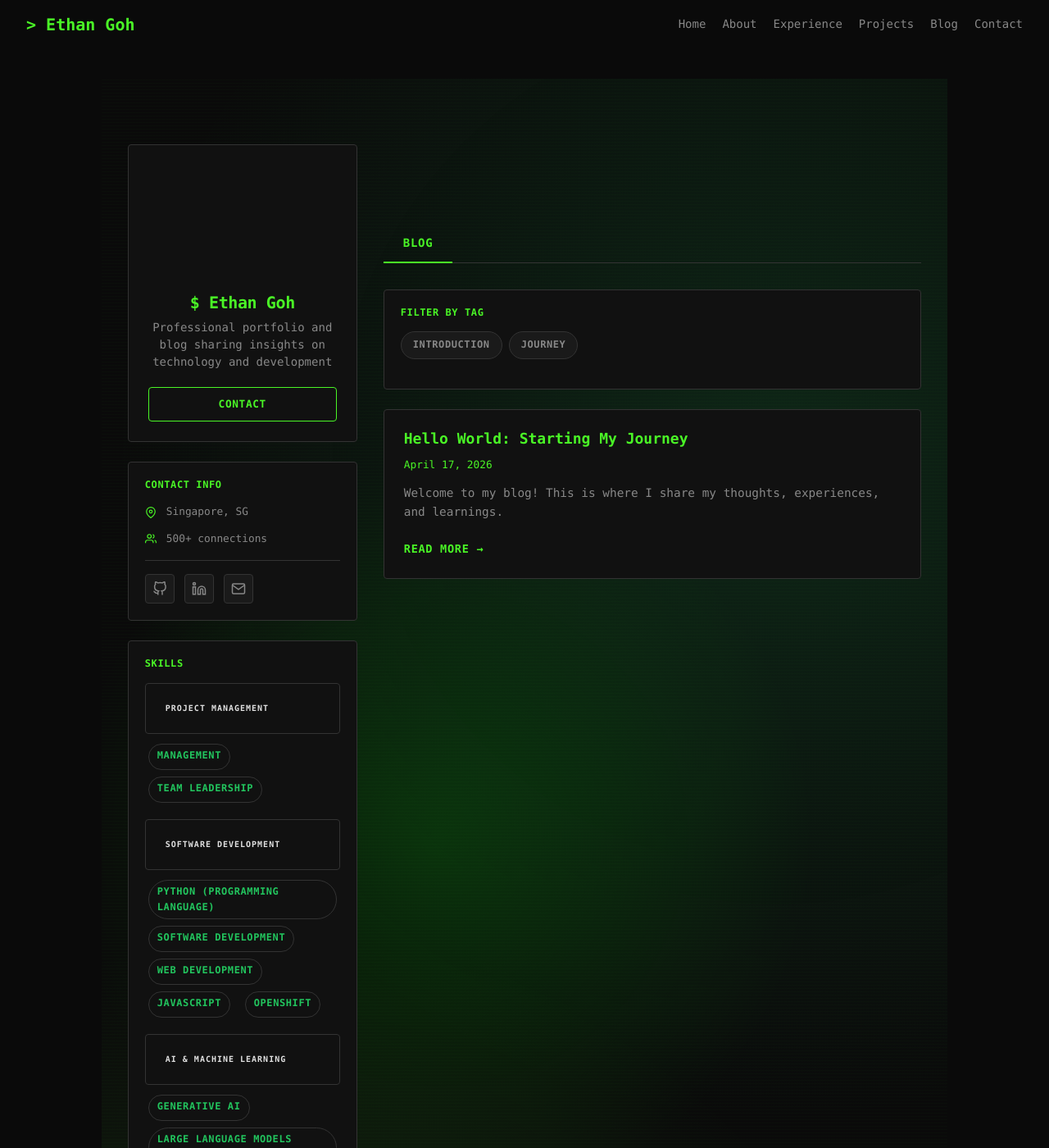
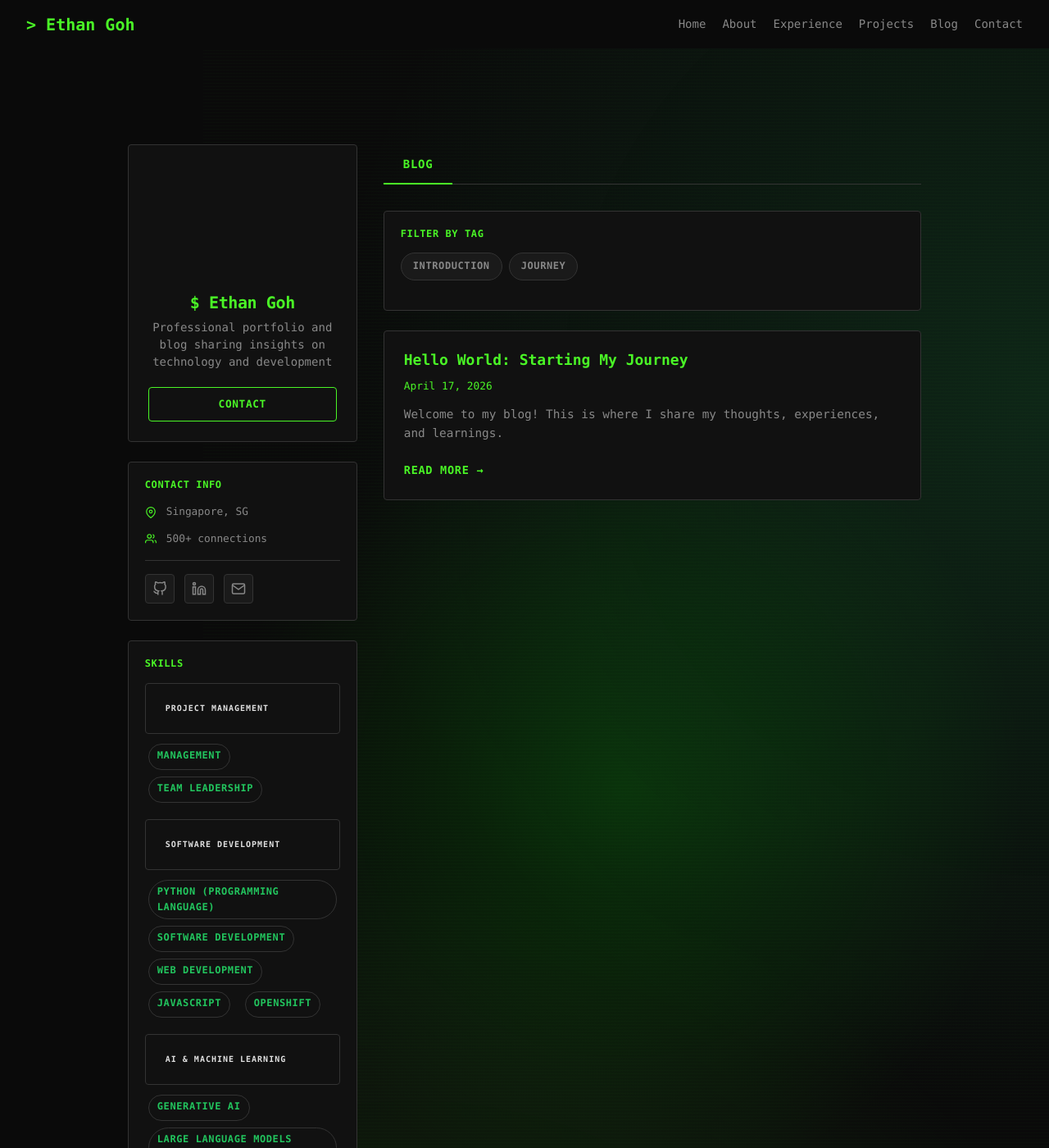
Before and after one commit to ethantrainshard/profile-blog-site, a Jekyll site: the page built from index.html, in a window 1280 px wide and 1400 px high. Shown: the whole window at 82% size. Built offline with Jekyll 4.4.1, drawn with Linux system fonts in a browser that asks for light colours.

Commit message:
fix: remove black borders for top and side for Home page

```diff
--- a/css/main.css
+++ b/css/main.css
@@ -2405,6 +2405,17 @@
   max-width: 1400px;
   margin: 0 auto;
   padding: 5rem 2rem 2rem;
+  margin-top: -6rem;
+}
+
+.profile-layout > .page-content {
+  padding-top: 6rem;
+}
+
+.profile-layout .page-bg-pattern,
+.profile-layout .scan-lines {
+  width: 100vw;
+  margin-left: calc(50vw - 50%);
 }
 
 /* Left Sidebar - Profile */
```
